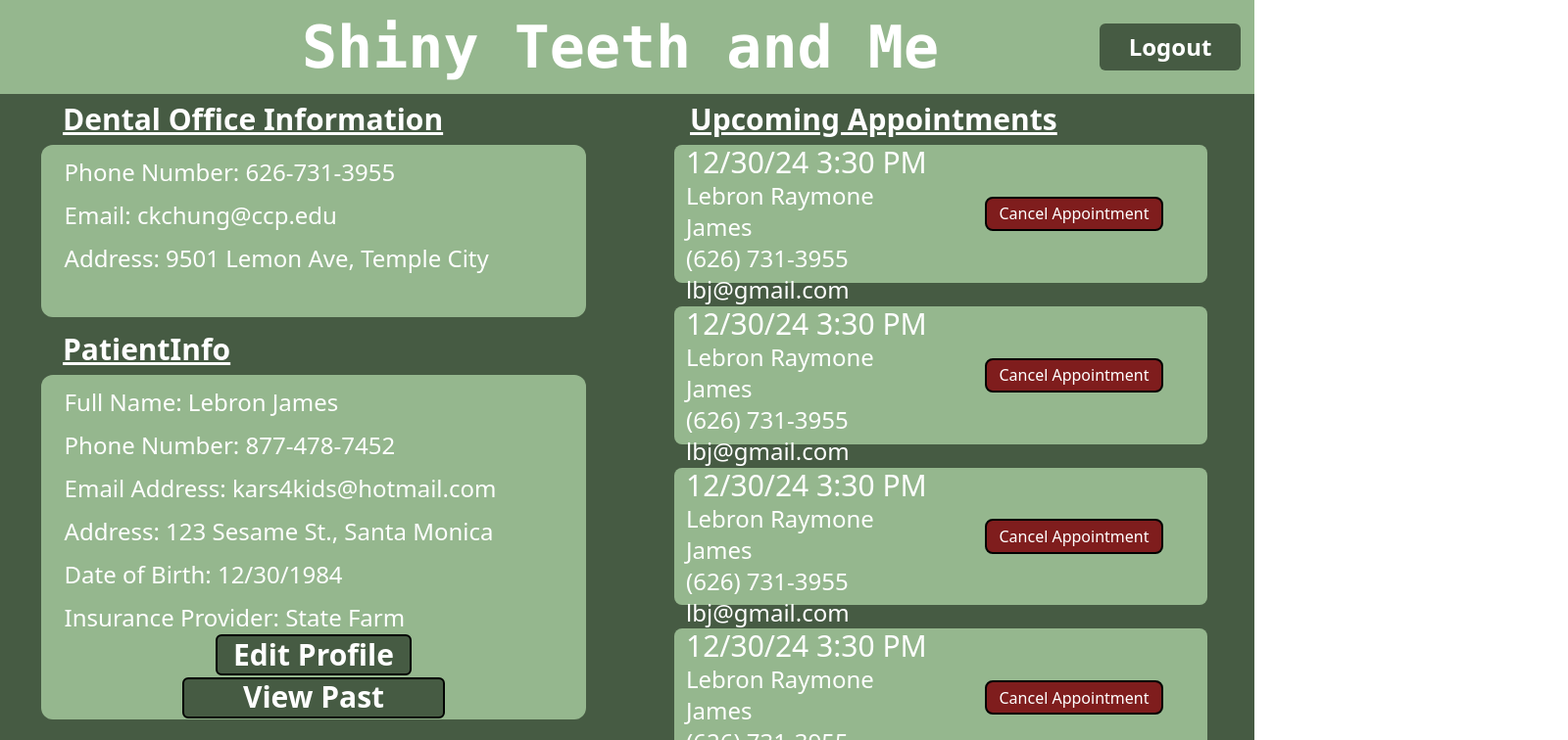
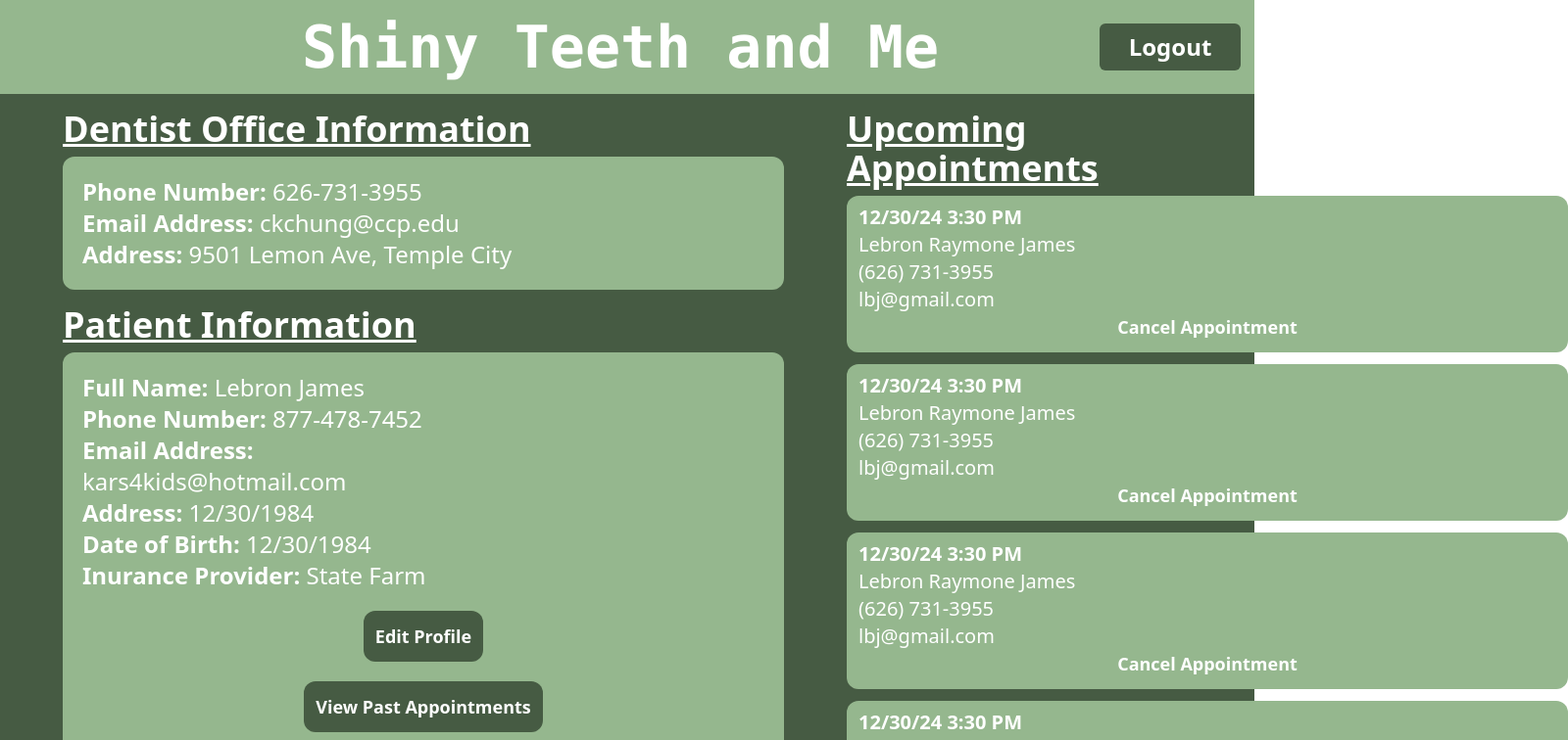
Before and after one commit to CS3560-02-4-Fall2024/group_project, a React (Vite) app in the folder frontend/: page /home in a window 1280 px wide. Shown: the top 756 px of the page at 98% size, 1600 px wide, since content can reach past the window. Built offline with nearby package versions, Linux system fonts and the light colour scheme.

Commit message:
I DID IT
yessir all the screens fit i think...

```diff
--- a/frontend/src/pages/dentistHome.jsx
+++ b/frontend/src/pages/dentistHome.jsx
@@ -45,14 +45,14 @@ function DentistHome() {
           {/* Middle Container */}
           <div className='w-[100vw] h-[88vh] flex justify-center'>
             <div className="flex-flow">
-              <div className="flex">
+               <div className="flex">
                 <div className="text-white font-bold text-4xl mt-4 mb-2 mr-48 underline">
                   Upcoming Appointments
                 </div>
                 <select className="rounded-md min-h-[2vh] h-[3.5vh] mr-4 self-end mb-2">
                     <option value="" disabled selected>Select a Date</option>
                     {/* need to generate the dates here based on whats possible iykwim */}
-                  </select>
+                </select>
               </div>
 
               <div class="h-3/4 overflow-y-scroll">
--- a/frontend/src/pages/patientHome.jsx
+++ b/frontend/src/pages/patientHome.jsx
@@ -2,7 +2,7 @@ import { useState } from "react";
 import Navbar from "../components/Navbar";
 
 // mini component to generate upcoming appointments
-function UpcomingAppt() {
+function Appt() {
 
   const [apptDate, setApptDate] = useState("12/30/24");
   const [apptTime, setApptTime] = useState("3:30 PM");
@@ -10,29 +10,116 @@ function UpcomingAppt() {
   const [patPhone, setPatPhone] = useState("(626) 731-3955");
   const [patEmail, setPatEmail] = useState("lbj@gmail.com");
 
+  const cancelAppt = () => {
+    //something to do with cancelling the appt
+  }
+
   return (
-  <div className="w-[85%] h-1/5 bg-g m-auto mb-6 rounded-lg flex flex-row">
-    {/* Information */}
-    <div className="w-1/2 h-[100%] rounded-lg flex flex-col justify-evenly">
-      <p className="text-white font-medium text-3xl ml-3">{apptDate} {apptTime}</p>
-      <p className="text-white font-normal text-2xl ml-3">{patName}</p>
-      <p className="text-white font-normal text-2xl ml-3">{patPhone}</p>
-      <p className="text-white font-normal text-2xl ml-3">{patEmail}</p>
+    <div className="flex-flow rounded-xl mb-3 bg-g">
+      <div className="pt-2 pl-3 text-white text-xl">
+        <p className="font-bold">{apptDate} {apptTime}</p>
+        <p>{patName}</p>
+        <p>{patPhone}</p>
+        <p>{patEmail}</p>
+      </div>
+      <div className="flex justify-center">
+        <button onClick={cancelAppt} className="text-white hover:text-[#587354] rounded-lg font-bold text-lg mb-3">Cancel Appointment</button>
+      </div>
+    </div>
+  )
+}
+
+function UpcomingAppt() {
+
+  return (
+    <div className="flex justify-center w-[100vh]">
+      <div class="flex-flow">
+        <div className="ml-16 flex text-white font-bold text-4xl mt-4 mb-2 mr-72 underline">
+          Upcoming Appointments
+        </div>
+        <div class="ml-16 h-[75vh] overflow-y-scroll">
+          <Appt />
+          <Appt />
+          <Appt />
+          <Appt />
+          <Appt />
+          <Appt />
+        </div>
       </div>
 
-    {/* Button */}
-    <button className="w-1/3 h-1/4 border-2 border-black self-center m-auto rounded-lg bg-red-900 hover:bg-red-800 text-white">Cancel Appointment</button>
+    </div>
 
-  </div>)
+
+  )
 }
 
-// main page component
-function PatientHome() {
+function DentistOffice() {
 
   // useState variables to get via the db
   const [officePhone, setOfficePhone] = useState("626-731-3955");
   const [officeEmail, setOfficeEmail] = useState("ckchung@ccp.edu");
   const [officeAddr, setOfficeAddr] = useState("9501 Lemon Ave, Temple City");
+
+  return (
+    <div className="flex-flow items-center justify-center w-[100vh]">
+      <div className="ml-16 flex text-white font-bold text-4xl mt-4 mb-2 underline">
+        Dentist Office Information
+      </div>
+      <div class="ml-16 flex-flow bg-g rounded-xl">
+        <div className="p-5 text-2xl text-white">
+          <p><b>Phone Number: </b>{officePhone}</p>
+          <p><b>Email Address: </b>{officeEmail}</p>
+          <p><b>Address: </b>{officeAddr}</p>
+        </div>
+      </div>
+    </div>
+  )
+}
+
+function PatientInfo() {
+
+  const [patName, setPatName] = useState("Lebron James");
+  const [patPhone, setPatPhone] = useState("877-478-7452");
+  const [patEmail, setPatEmail] = useState("kars4kids@hotmail.com");
+  const [patAddy, setPatAddy] = useState("123 Sesame St., Santa Monica");
+  const [patDOB, setPatDOB] = useState("12/30/1984");
+  const [patIns, setPatIns] = useState("State Farm");
+
+  const toEditProfile = () => {
+    //TODO: route to EditProfile
+  }
+
+  const toPastAppt = () => {
+    //TODO: route to PastAppointments
+  }
+
+  return (
+    <div className="flex-flow items-center justify-center w-[100vh]">
+      <div className="ml-16 flex text-white font-bold text-4xl mt-4 mb-2 underline">
+        Patient Information
+      </div>
+      <div class="ml-16 flex-flow bg-g rounded-xl">
+        <div className="p-5 pr-80 text-2xl text-white">
+          <p><b>Full Name: </b>{patName}</p>
+          <p><b>Phone Number: </b>{patPhone}</p>
+          <p><b>Email Address: </b>{patEmail}</p>
+          <p><b>Address: </b>{patDOB}</p>
+          <p><b>Date of Birth: </b>{patDOB}</p>
+          <p><b>Inurance Provider: </b>{patIns}</p>
+        </div>
+        <div class="flex justify-center">
+          <button onClick={toEditProfile} class="hover:bg-[#587354] bg-dg px-3 py-3 font-bold text-white text-lg rounded-xl">Edit Profile</button>
+        </div>
+        <div class="flex justify-center">
+          <button onClick={toPastAppt} class="hover:bg-[#587354] bg-dg px-3 py-3 font-bold text-white text-lg rounded-xl mt-5 mb-5">View Past Appointments</button>
+        </div>
+      </div>
+    </div>
+  )
+}
+
+// main page component
+function PatientHome() {
 
     const [patName, setPatName] = useState("Lebron James");
     const [patPhone, setPatPhone] = useState("877-478-7452");
@@ -51,39 +138,15 @@ function PatientHome() {
 
     return (
       <>
+        <div class="w-[100vw] h-[100vh] bg-dg">
           <Navbar />
-          <div className='w-[100vw] h-[88vh] bg-dg grid grid-cols-2 grid-gap grid-rows-3'>
-              {/* Dental Office Information */}
-              <div className="flex-col justify-center items-center">
-                <p className="font-semibold text-3xl text-white justify-self-start ml-16 mt-2 mb-2"><u>Dental Office Information</u></p>
-                <div className="w-[87%] h-[75%] bg-g justify-self-center rounded-xl flex flex-col">
-                  <p className="font-medium text-2xl text-white ml-6 mt-3 flex flex-row">Phone Number: {officePhone}</p>
-                  <p className="font-medium text-2xl text-white ml-6 mt-3">Email: {officeEmail}</p>
-                  <p className="font-medium text-2xl text-white ml-6 mt-3">Address: {officeAddr}</p>
+          <div className='w-[100vw] h-[88vh] flex justify-items'>
+            <div>
+              <DentistOffice />
+              <PatientInfo />
             </div>
-              </div>
-
-              {/* Upcoming Appt */}
-              <div className="row-span-3">
-                <p className="font-semibold text-3xl text-white justify-self-start ml-16 mt-2 mb-2"><u>Upcoming Appointments</u></p>
+            <div>
               <UpcomingAppt />
-                <UpcomingAppt />
-                <UpcomingAppt />
-                <UpcomingAppt />
-              </div>
-
-              {/* Patient Info */}
-              <div className="row-span-2 flex-col justify-center items-center">
-                <p className="font-semibold text-3xl text-white justify-self-start ml-16 mt-2 mb-2"><u>PatientInfo</u></p>
-                <div className="w-[87%] h-[75%] bg-g justify-self-center rounded-xl flex flex-col" >
-                  <p className="font-medium text-2xl text-white ml-6 mt-3">Full Name: {patName}</p>
-                  <p className="font-medium text-2xl text-white ml-6 mt-3">Phone Number: {patPhone}</p>
-                  <p className="font-medium text-2xl text-white ml-6 mt-3">Email Address: {patEmail}</p>
-                  <p className="font-medium text-2xl text-white ml-6 mt-3">Address: {patAddy}</p>
-                  <p className="font-medium text-2xl text-white ml-6 mt-3">Date of Birth: {patDOB}</p>
-                  <p className="font-medium text-2xl text-white ml-6 mt-3">Insurance Provider: {patIns}</p>
-                  <button onClick={toEditProfile} className="w-[36%] h-[12%] bg-dg hover:bg-[#587354] border-2 border-black rounded-md overflow-hidden self-center font-semibold text-3xl text-white m-auto">Edit Profile</button>
-                  <button onClick={toPastAppt} className="w-[48%] h-[12%] bg-dg hover:bg-[#587354] border-2 border-black rounded-md overflow-hidden self-center font-semibold text-3xl text-white m-auto">View Past Appointments</button>
             </div>
           </div>
         </div>
```
Lines whose indentation alone changed are shown as unchanged.
